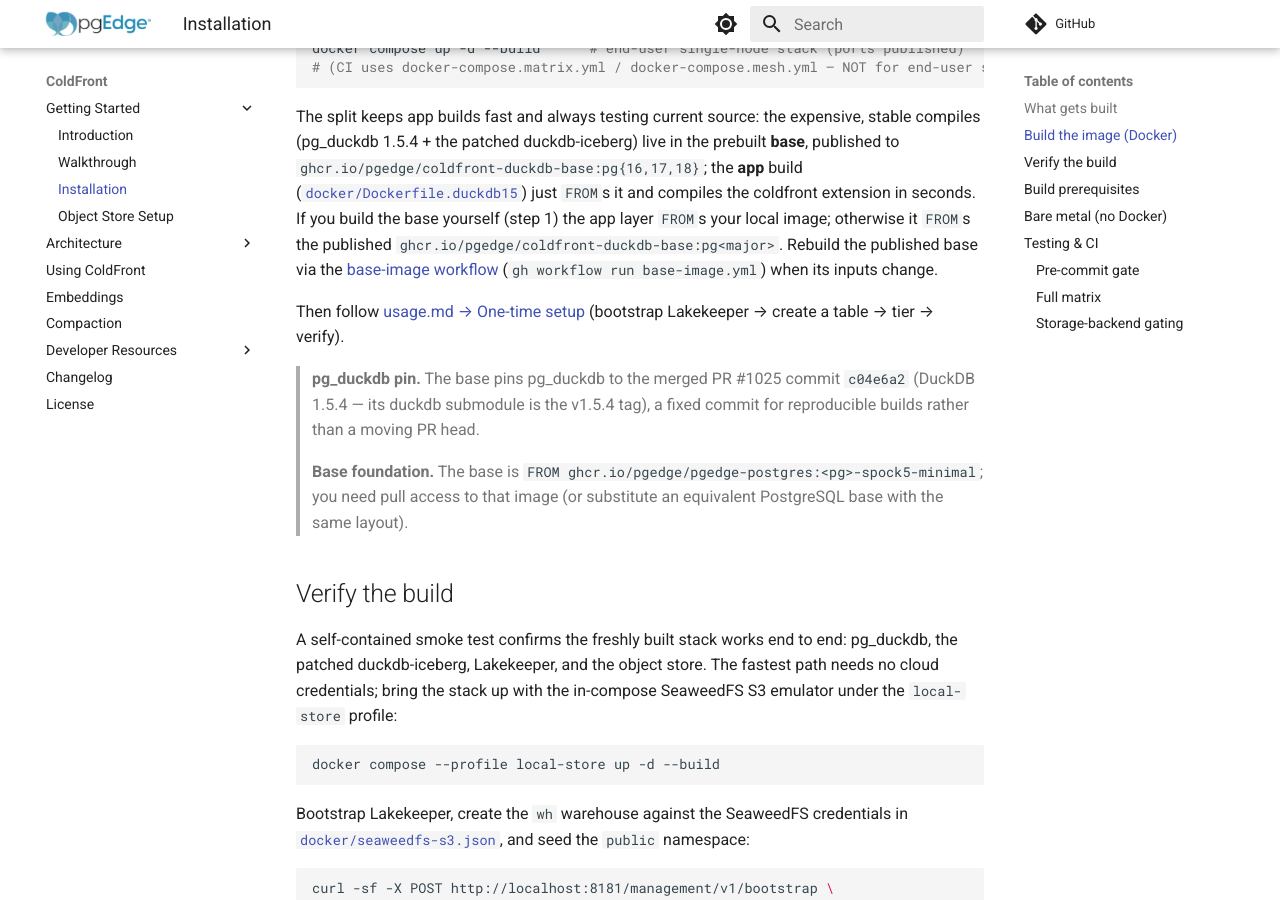
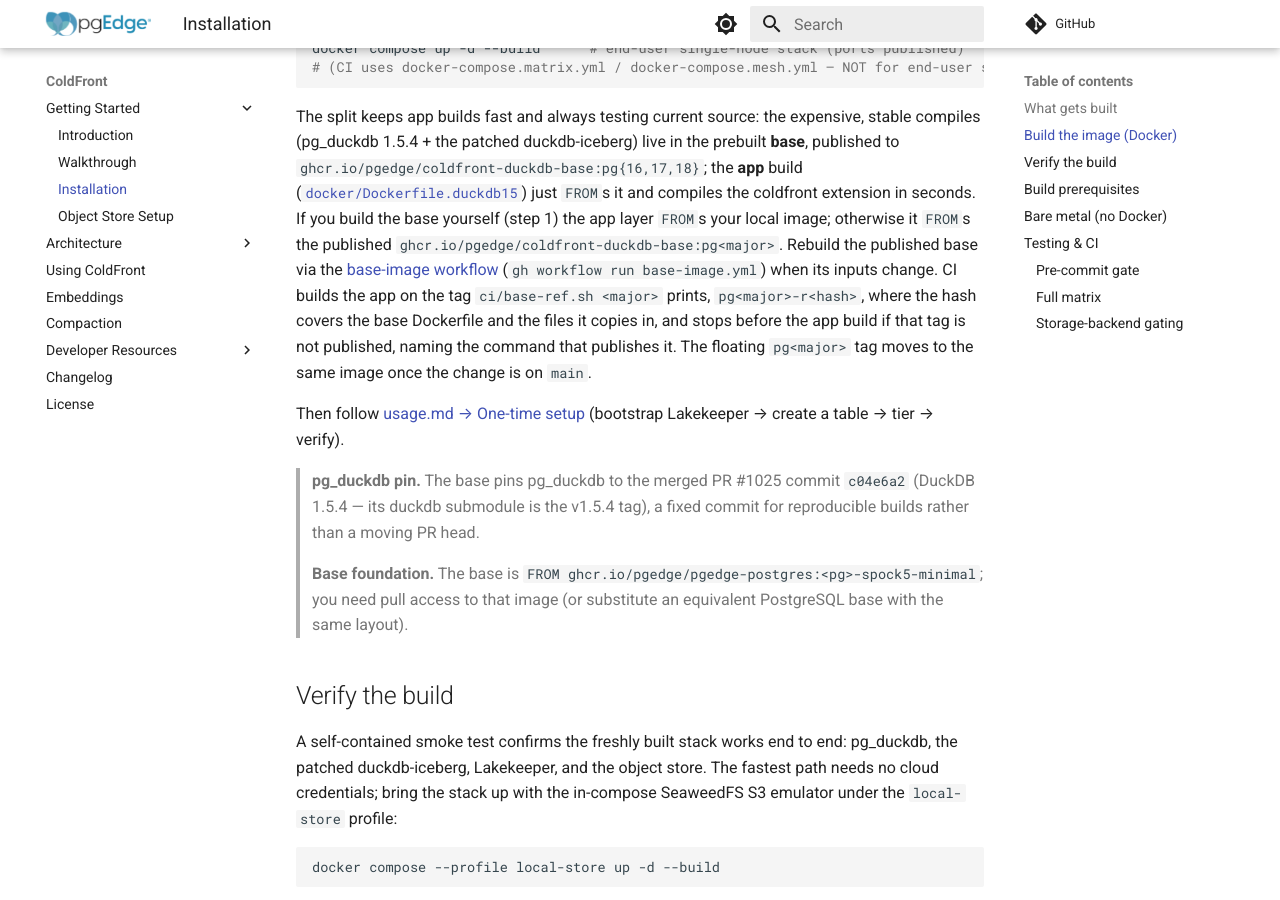
Before and after one commit to pgEdge/coldfront, an MkDocs documentation site: the page built from docs/installation.md, in a window 1280 px wide and 900 px high, scrolled down 2024 px. Built offline with MkDocs 1.6.1 and Material for MkDocs 9.7.7, drawn with Linux system fonts in a browser that asks for light colours; comment, search, counter and statistics services are not loaded.

Commit message:
build: pin CI to the base image the tree's recipe maps to

```diff
--- a/docker-compose.matrix.yml
+++ b/docker-compose.matrix.yml
@@ -15,6 +15,7 @@ services:
       dockerfile: docker/Dockerfile.duckdb15
       args:
         PG_MAJOR: ${PG_MAJOR:-18}
+        COLDFRONT_BASE: ${COLDFRONT_BASE:-ghcr.io/pgedge/coldfront-duckdb-base:pg${PG_MAJOR:-18}}
     environment:
       PG_MAJOR: ${PG_MAJOR:-18}
       MESH: "off"
--- a/docker-compose.mesh.yml
+++ b/docker-compose.mesh.yml
@@ -15,7 +15,7 @@
 # otherwise arbitrary — the bakery matches acks by spock node name, not by id.
 services:
   db1:
-    build: { context: ., dockerfile: docker/Dockerfile.duckdb15, args: { PG_MAJOR: "${PG_MAJOR:-18}" } }
+    build: { context: ., dockerfile: docker/Dockerfile.duckdb15, args: { PG_MAJOR: "${PG_MAJOR:-18}", COLDFRONT_BASE: "${COLDFRONT_BASE:-ghcr.io/pgedge/coldfront-duckdb-base:pg${PG_MAJOR:-18}}" } }
     hostname: db1
     environment:
       PG_MAJOR: "${PG_MAJOR:-18}"
@@ -30,7 +30,7 @@ services:
       retries: 25
 
   db2:
-    build: { context: ., dockerfile: docker/Dockerfile.duckdb15, args: { PG_MAJOR: "${PG_MAJOR:-18}" } }
+    build: { context: ., dockerfile: docker/Dockerfile.duckdb15, args: { PG_MAJOR: "${PG_MAJOR:-18}", COLDFRONT_BASE: "${COLDFRONT_BASE:-ghcr.io/pgedge/coldfront-duckdb-base:pg${PG_MAJOR:-18}}" } }
     hostname: db2
     environment:
       PG_MAJOR: "${PG_MAJOR:-18}"
@@ -45,7 +45,7 @@ services:
       retries: 25
 
   db3:
-    build: { context: ., dockerfile: docker/Dockerfile.duckdb15, args: { PG_MAJOR: "${PG_MAJOR:-18}" } }
+    build: { context: ., dockerfile: docker/Dockerfile.duckdb15, args: { PG_MAJOR: "${PG_MAJOR:-18}", COLDFRONT_BASE: "${COLDFRONT_BASE:-ghcr.io/pgedge/coldfront-duckdb-base:pg${PG_MAJOR:-18}}" } }
     hostname: db3
     environment:
       PG_MAJOR: "${PG_MAJOR:-18}"
--- a/docs/installation.md
+++ b/docs/installation.md
@@ -88,7 +88,11 @@ yourself (step 1) the app layer `FROM`s your local image; otherwise it
 `FROM`s the published `ghcr.io/pgedge/coldfront-duckdb-base:pg<major>`.
 Rebuild the published base via the
 [base-image workflow](https://github.com/pgEdge/ColdFront/blob/main/.github/workflows/base-image.yml) (`gh workflow run
-base-image.yml`) when its inputs change.
+base-image.yml`) when its inputs change. CI builds the app on the tag
+`ci/base-ref.sh <major>` prints, `pg<major>-r<hash>`, where the hash covers the
+base Dockerfile and the files it copies in, and stops before the app build if
+that tag is not published, naming the command that publishes it. The floating
+`pg<major>` tag moves to the same image once the change is on `main`.
 
 Then follow [usage.md → One-time setup](usage.md#one-time-setup)
 (bootstrap Lakekeeper → create a table → tier → verify).
```
Also changed, not shown: 8 other files.
